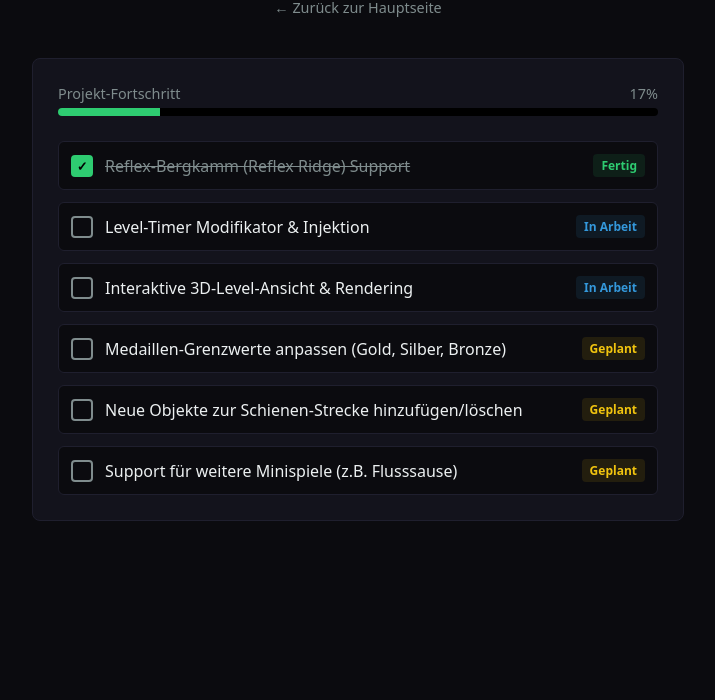
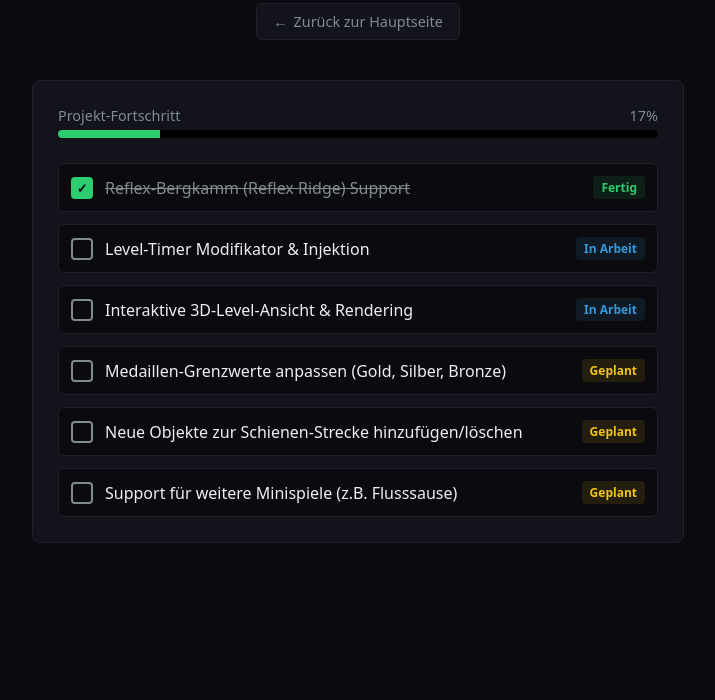
Before and after one commit to CraftyTV10/AdventureEdit, a plain HTML site: page todo/index.html in a window 1280 px wide. Shown: the part 100-800 px from the top of the page, without its empty margins (282-997 px from the left). Drawn offline with Linux system fonts and the light colour scheme.

Commit message:
Add project roadmap page and back-link styling
Adds a 'Projekt-Roadmap' box to index.html that links to the new /todo roadmap. Creates todo/index.html and todo/icon.png (favicon) and enhances the roadmap page's back-link styling (button look, hover animation, spacing). Minor layout and visual tweaks for consistency.

```diff
--- a/todo/index.html
+++ b/todo/index.html
@@ -3,6 +3,7 @@
 <head>
     <meta charset="UTF-8">
     <meta name="viewport" content="width=device-width, initial-scale=1.0">
+    <link rel="icon" type="image/png" href="icon.png">
     <title>AdventureEdit - Roadmap</title>
     <style>
         :root { --bg: #0b0b0f; --panel: #13131c; --accent: #2ecc71; --text: #ecf0f1; }
@@ -10,8 +11,33 @@
 
         .hero { text-align: center; padding: 20px 0; }
         h1 { margin: 0; color: var(--accent); font-size: 2.2rem; }
-        .back-link { display: inline-block; margin-top: 10px; color: #7f8c8d; text-decoration: none; font-size: 0.9rem; }
-        .back-link:hover { color: var(--accent); }
+                .back-link {
+            display: inline-flex;
+            align-items: center;
+            margin-top: 15px;
+            color: #7f8c8d;
+            text-decoration: none;
+            font-size: 0.9rem;
+            background: #13131c;
+            padding: 8px 16px;
+            border-radius: 6px;
+            border: 1px solid #1f1f2e;
+            transition: all 0.2s ease-in-out;
+        }
+        .back-link:hover {
+            color: var(--accent);
+            border-color: var(--accent);
+            background: #111116;
+        }
+        .back-link span {
+            transition: transform 0.2s ease;
+            display: inline-block;
+            margin-right: 6px;
+        }
+        .back-link:hover span {
+            transform: translateX(-4px);
+        }
+
 
         .container { max-width: 600px; margin: 20px auto; background: var(--panel); padding: 25px; border-radius: 8px; border: 1px solid #1f1f2e; }
 
@@ -43,10 +69,13 @@
 </head>
 <body>
 
-    <div class="hero">
+        <div class="hero">
         <h1>AdventureEdit Roadmap</h1>
-        <a href="https://craftytv10.github.io/AdventureEdit/" class="back-link">← Zurück zur Hauptseite</a>
+        <a href="https://craftytv10.github.io/AdventureEdit/" class="back-link">
+            <span>←</span> Zurück zur Hauptseite
+        </a>
     </div>
+
 
     <div class="container">
         <div class="progress-container">
```
Also changed, not shown: index.html (+12 -0 lines), todo/icon.png (added).
